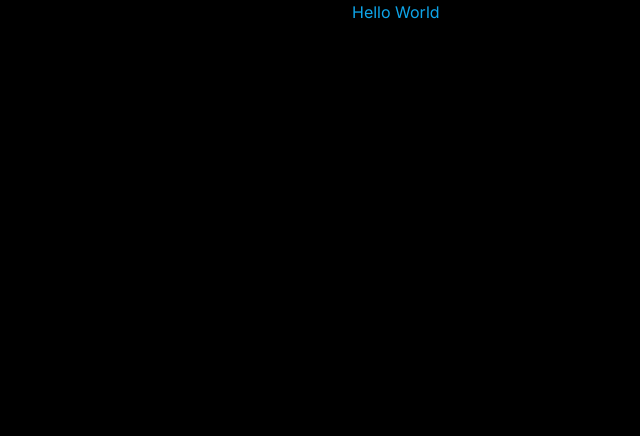
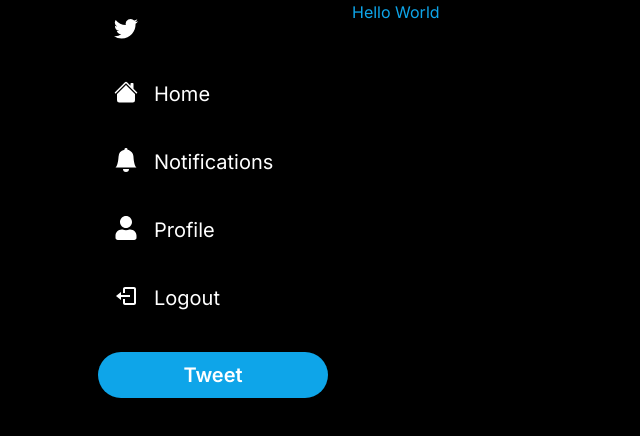
Before and after one commit to Re-he4i5/twitter-clone-demo, a Next.js app: page / in a window 1280 px wide. Shown: the top 436 px of the page, without its empty margins (0-640 px from the left). Built offline with nearby package versions, Linux system fonts and the light colour scheme.

Commit message:
[add]sidebar

```diff
--- a/components/Sidebar.tsx
+++ b/components/Sidebar.tsx
@@ -1,5 +1,48 @@
+import { BsBellFill, BsHouseFill } from "react-icons/bs";
+import { FaUser } from "react-icons/fa";
+import { BiLogOut } from "react-icons/bi";
+import SidebarLogo from "./SidebarLogo";
+import SidebarItem from "./SidebarItem";
+import SidebarTweetButton from "./SidebarTweetButton";
+
 const Sidebar = () => {
-  return <div></div>;
+  const items = [
+    {
+      label: "Home",
+      href: "/",
+      icon: BsHouseFill,
+    },
+    {
+      label: "Notifications",
+      href: "/notifications",
+      icon: BsBellFill,
+    },
+    {
+      label: "Profile",
+      href: "/users/123",
+      icon: FaUser,
+    },
+  ];
+
+  return (
+    <div className="col-span-1 h-full pr-4 md:pr-6">
+      <div className="flex flex-col items-end">
+        <div className="space-y-2 lg:w-[230px]">
+          <SidebarLogo />
+          {items.map((item) => (
+            <SidebarItem
+              key={item.href}
+              href={item.href}
+              label={item.label}
+              icon={item.icon}
+            />
+          ))}
+          <SidebarItem onClick={() => {}} icon={BiLogOut} label="Logout" />
+          <SidebarTweetButton />
+        </div>
+      </div>
+    </div>
+  );
 };
 
 export default Sidebar;
--- /dev/null
+++ b/components/SidebarItem.tsx
@@ -0,0 +1,57 @@
+import { IconType } from "react-icons";
+
+interface SidebarItemProps {
+  label: string;
+  icon: string;
+  href?: string;
+  onClick?: () => void;
+}
+
+const SidebarItem: React.FC<SidebarItemProps> = ({
+  label,
+  icon: Icon,
+  href,
+  onClick,
+}) => {
+  return (
+    <div className="flex flex-row items-center">
+      <div
+        className="
+          relative
+          rounded-full
+          h-14
+          w-14
+          flex
+          items-center
+          justify-center
+          p-4
+          hover:bg-blue-300
+          hover:bg-opacity-10
+          cursor-pointer
+          lg:hidden
+          "
+      >
+        <Icon size={28} color="white" />
+      </div>
+      <div
+        className="
+      relative
+      hidden
+      lg:flex
+      items-row
+      gap-4
+      p-4
+      rounded-full
+      hover:bg-blue-300
+      hover:bg-opacity-10
+      cursor-pointer
+      "
+      >
+        <Icon size={24} color="white" />
+        <p className="hidden lg:block text-white text-xl">{label}</p>
+      </div>
+    </div>
+  );
+};
+
+export default SidebarItem;
--- /dev/null
+++ b/components/SidebarLogo.tsx
@@ -0,0 +1,30 @@
+"use client";
+// import { useRouter } from "next/router";
+import { useRouter } from "next/navigation";
+import { BsTwitter } from "react-icons/bs";
+
+const SidebarLogo = () => {
+  const router = useRouter();
+  return (
+    <div
+      onClick={() => router.push("/")}
+      className="
+        rounded-full
+        h-14
+        w-14
+        p-4
+        flex
+        items-center
+        justify-center
+        hover:bg-blue-300
+        hover:bg-opacity-10
+        cursor-pointer
+        transition
+        "
+    >
+      <BsTwitter size={28} color="white" />
+    </div>
+  );
+};
+
+export default SidebarLogo;
--- /dev/null
+++ b/components/SidebarTweetButton.tsx
@@ -0,0 +1,60 @@
+"use client";
+import { useRouter } from "next/navigation";
+import { FaFeather } from "react-icons/fa";
+
+const SidebarTweetButton = () => {
+  const router = useRouter();
+
+  return (
+    <div>
+      <div
+        onClick={() => router.push("/")}
+        className="
+        mt-6
+        lg:hidden
+        rounded-full
+        h-14
+        w-14
+        p-4
+        flex
+        items-center
+        justify-center
+        bg-sky-500
+        hover:bg-opacity-80
+        cursor-pointer
+        transition
+        "
+      >
+        <FaFeather size={24} color="white" />
+      </div>
+      <div
+        className="
+          mt-6
+          hidden
+          lg:block
+          px-4
+          py-2
+          rounded-full
+          bg-sky-500
+          hover:bg-opacity-90
+          cursor-pointer
+          transition"
+      >
+        <p
+          className="
+        hidden
+        lg:block
+        font-semibold
+        text-white
+        text-[20px]
+        text-center
+        "
+        >
+          Tweet
+        </p>
+      </div>
+    </div>
+  );
+};
+
+export default SidebarTweetButton;
```
